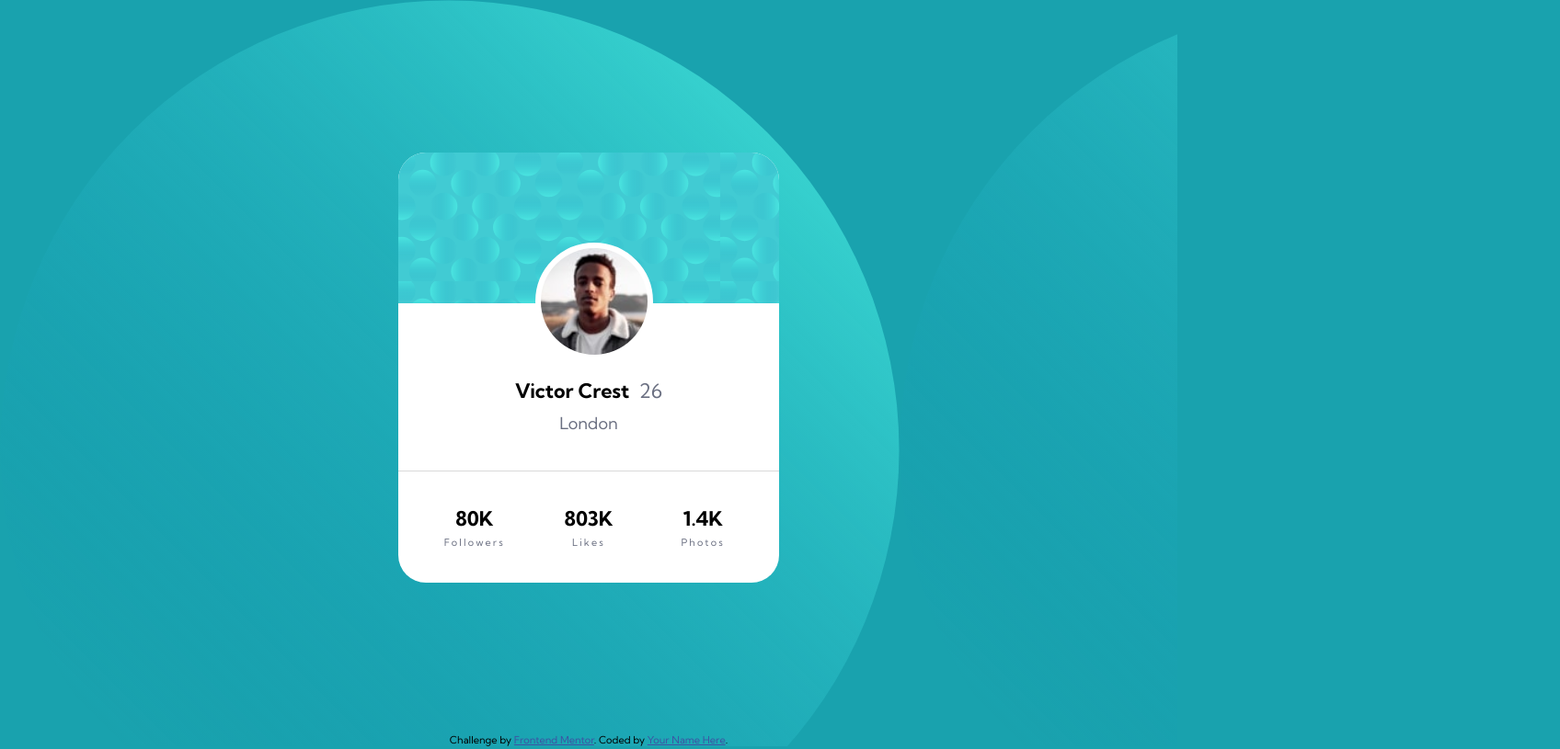
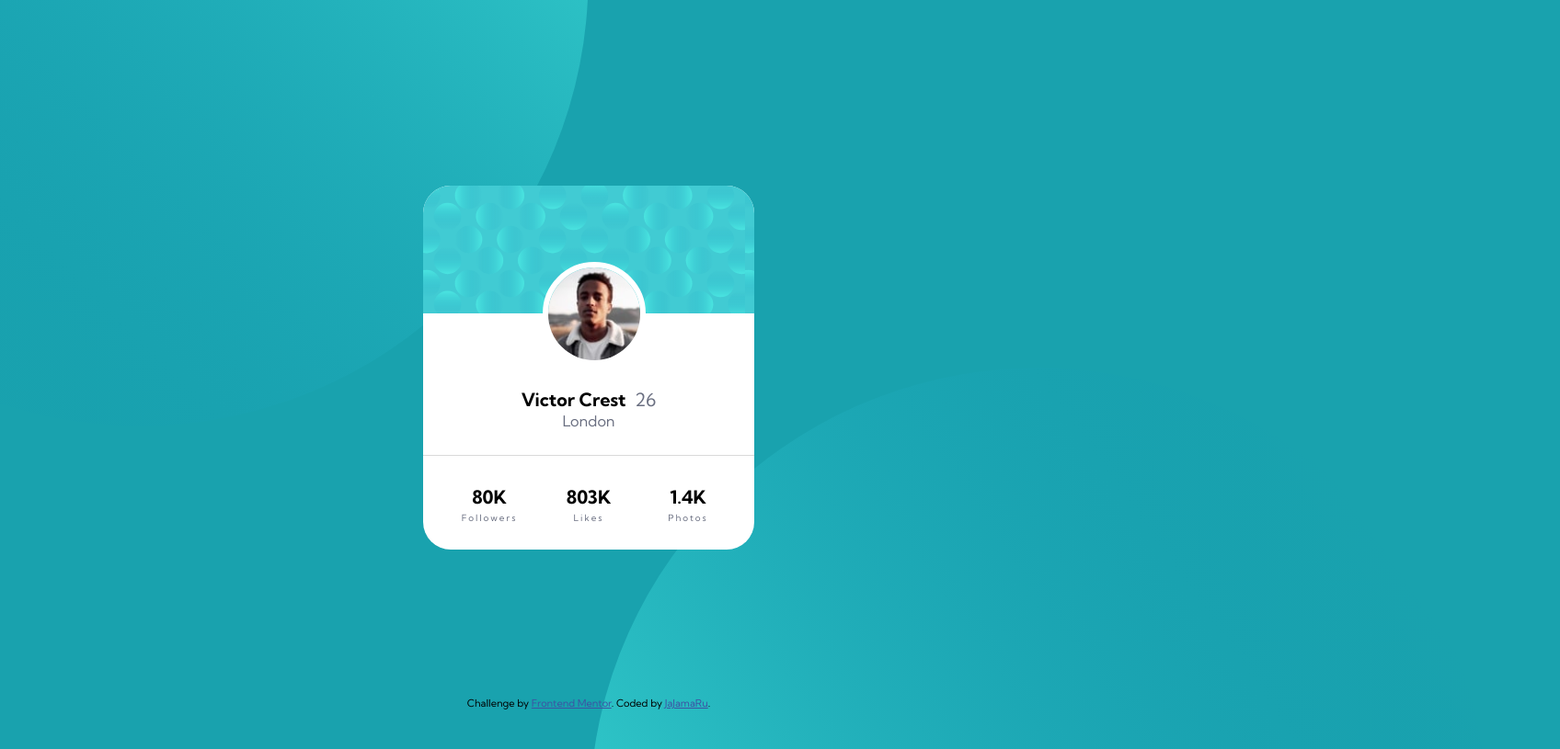
Before and after one commit to JaJamaRu14/profile-card, a plain HTML site: page index.html in a window 1280 px wide. Shown: the top 815 px of the page at 92% size, 1696 px wide, since content can reach past the window. Drawn offline with Linux system fonts and the light colour scheme.

Commit message:
fixed bg issue

```diff
--- a/index.html
+++ b/index.html
@@ -21,7 +21,10 @@
     <title>Frontend Mentor | Profile card component</title>
   </head>
   <body>
-    <section class="card">
+    <img class="bg-top" src="./images/bg-pattern-top.svg" alt="" />
+    <img class="bg-bottom" src="./images/bg-pattern-top.svg" alt="" />
+
+    <div class="card">
       <div class="card-header">
         <div class="card-top"></div>
         <div class="card-img">
@@ -37,13 +40,13 @@
         <div class="like">803K<br /><span>Likes</span></div>
         <div class="photo">1.4K<br /><span>Photos</span></div>
       </div>
-    </section>
+    </div>
 
     <div class="attribution">
       Challenge by
       <a href="https://www.frontendmentor.io?ref=challenge" target="_blank"
         >Frontend Mentor</a
-      >. Coded by <a href="#">Your Name Here</a>.
+      >. Coded by <a href="#">JaJamaRu</a>.
     </div>
   </body>
 </html>
--- a/main.css
+++ b/main.css
@@ -147,22 +147,37 @@ html {
 
 body {
   background-color: hsl(185, 75%, 39%);
-  background-image: url("./images/bg-pattern-top.svg");
   display: flex;
   flex-direction: column;
   justify-content: center;
   align-items: center;
   min-height: 100vh;
+  overflow: hidden;
+}
+
+.bg-top {
+  position: absolute;
+  bottom: 42%;
+  right: 50%;
+  z-index: -1;
+}
+
+.bg-bottom {
+  position: absolute;
+  top: 50%;
+  left: 50%;
+  transform: rotate(-170deg);
+  z-index: -1;
 }
 
 .attribution {
   position: absolute;
-  top: 100%;
+  top: 95%;
 }
 
 .card {
-  width: 23em;
-  height: 26em;
+  width: 20em;
+  height: 22em;
   background-color: white;
   display: flex;
   flex-direction: column;
@@ -212,9 +227,9 @@ body {
 }
 
 .card-body > .name {
-  font-size: 1.2em;
+  font-size: 1.1em;
   position: absolute;
-  top: 2em;
+  top: 2.5em;
 }
 
 .name > .age {
@@ -224,19 +239,19 @@ body {
 }
 
 .card-body > .city {
-  font-size: 1em;
+  font-size: 0.9em;
   color: hsl(227, 10%, 46%);
   font-weight: 400;
   width: 50%;
   position: absolute;
-  top: 4.5em;
+  top: 4.6em;
 }
 
 .card-stats {
   display: flex;
   width: 90%;
   height: 17%;
-  font-size: 1.2em;
+  font-size: 1.1em;
   font-weight: 700;
   justify-content: space-around;
 }
```
